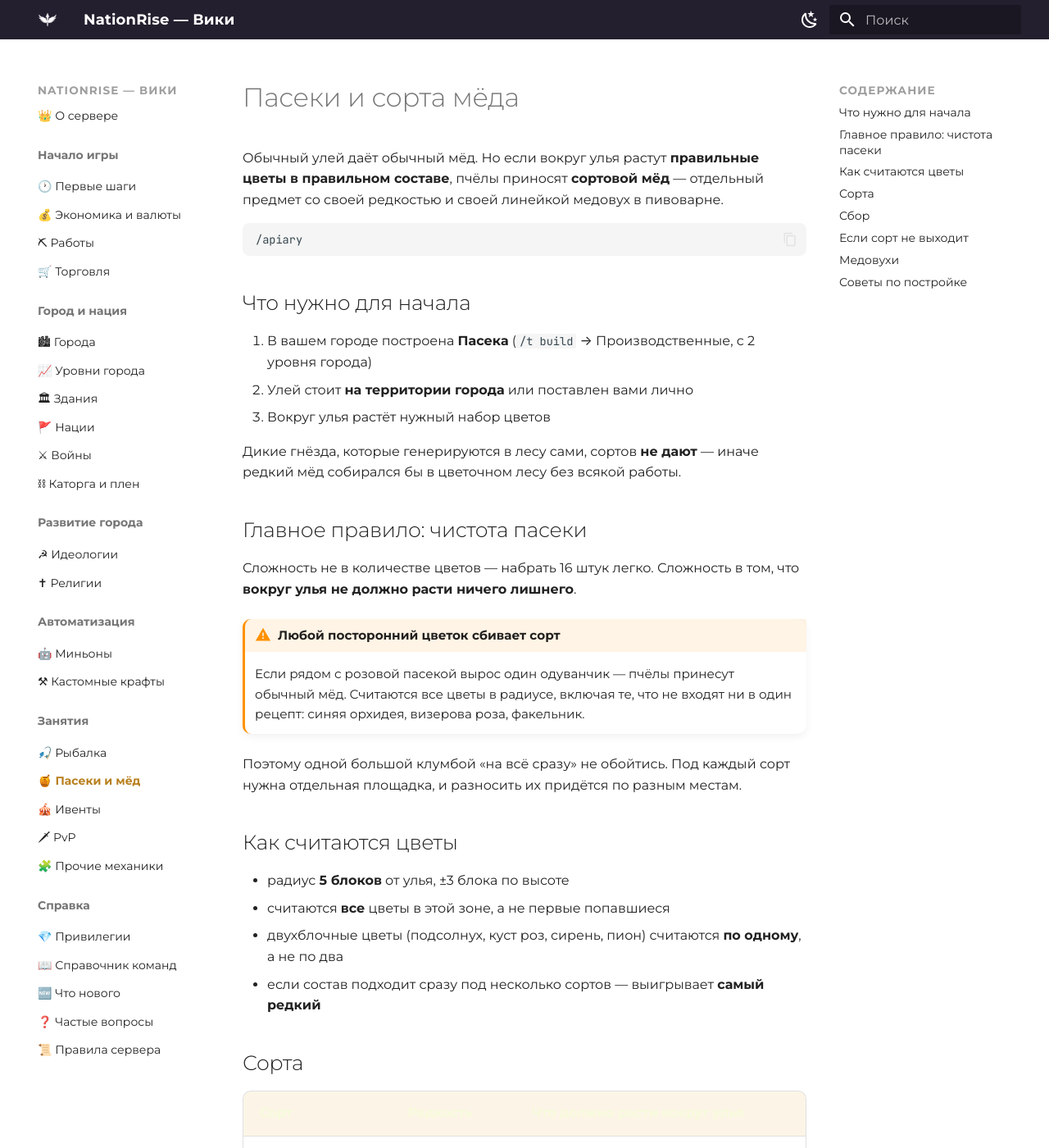
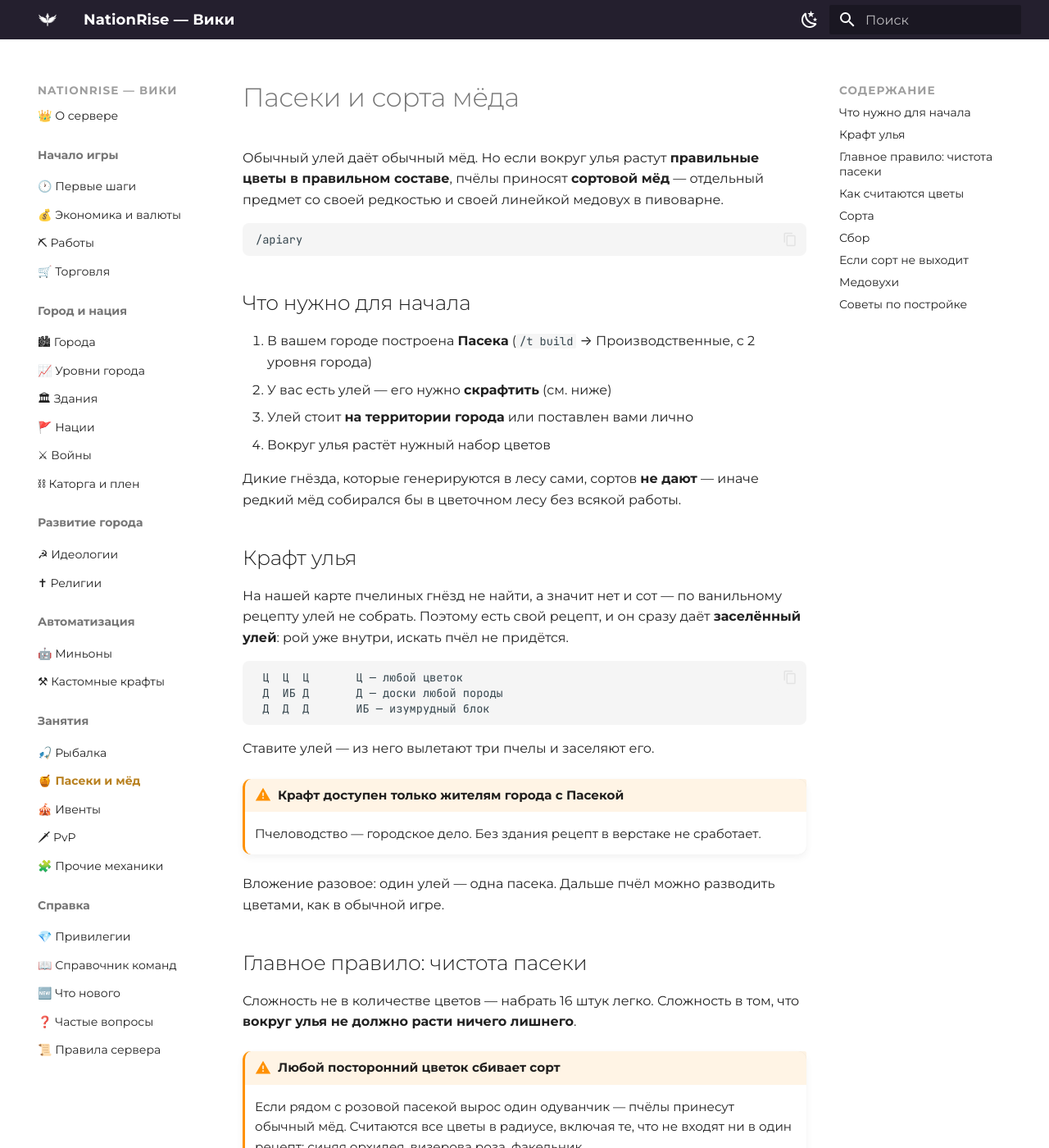
Before and after one commit to zixSSSed/NationRise-Wiki-RU, an MkDocs documentation site: the page built from docs/apiary.md, in a window 1280 px wide and 1400 px high. Shown: the whole window at 82% size. Built offline with MkDocs 1.6.1 and Material for MkDocs 9.7.7, drawn with Linux system fonts in a browser that asks for light colours.

Commit message:
docs: крафт заселённого улья
На карте нет пчелиных гнёзд, значит нет и сот — ванильный рецепт улья
недостижим. Описан свой рецепт: цветы + доски + изумрудный блок, улей
выдаётся сразу с роем, крафт доступен жителям города с Пасекой.

Co-Authored-By: Claude Opus 5 <noreply@anthropic.com>

````diff
--- a/docs/apiary.md
+++ b/docs/apiary.md
@@ -11,11 +11,32 @@
 ## Что нужно для начала
 
 1. В вашем городе построена **Пасека** (`/t build` → Производственные, с 2 уровня города)
-2. Улей стоит **на территории города** или поставлен вами лично
-3. Вокруг улья растёт нужный набор цветов
+2. У вас есть улей — его нужно **скрафтить** (см. ниже)
+3. Улей стоит **на территории города** или поставлен вами лично
+4. Вокруг улья растёт нужный набор цветов
 
 Дикие гнёзда, которые генерируются в лесу сами, сортов **не дают** — иначе редкий мёд
 собирался бы в цветочном лесу без всякой работы.
+
+## Крафт улья
+
+На нашей карте пчелиных гнёзд не найти, а значит нет и сот — по ванильному рецепту улей
+не собрать. Поэтому есть свой рецепт, и он сразу даёт **заселённый улей**: рой уже внутри,
+искать пчёл не придётся.
+
+```
+ Ц  Ц  Ц       Ц — любой цветок
+ Д  ИБ Д       Д — доски любой породы
+ Д  Д  Д       ИБ — изумрудный блок
+```
+
+Ставите улей — из него вылетают три пчелы и заселяют его.
+
+!!! warning "Крафт доступен только жителям города с Пасекой"
+    Пчеловодство — городское дело. Без здания рецепт в верстаке не сработает.
+
+Вложение разовое: один улей — одна пасека. Дальше пчёл можно разводить цветами,
+как в обычной игре.
 
 ## Главное правило: чистота пасеки
 
````
